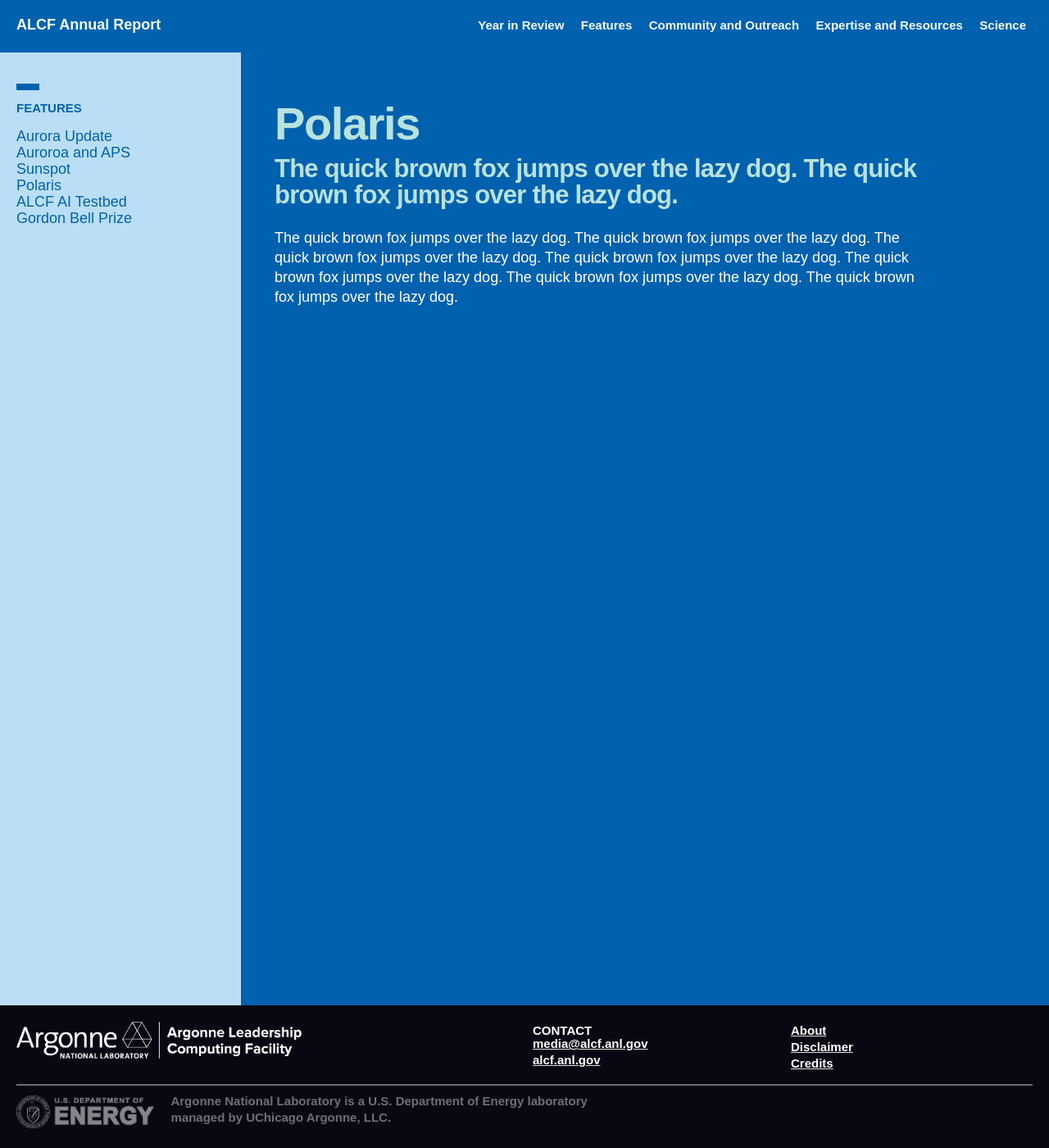
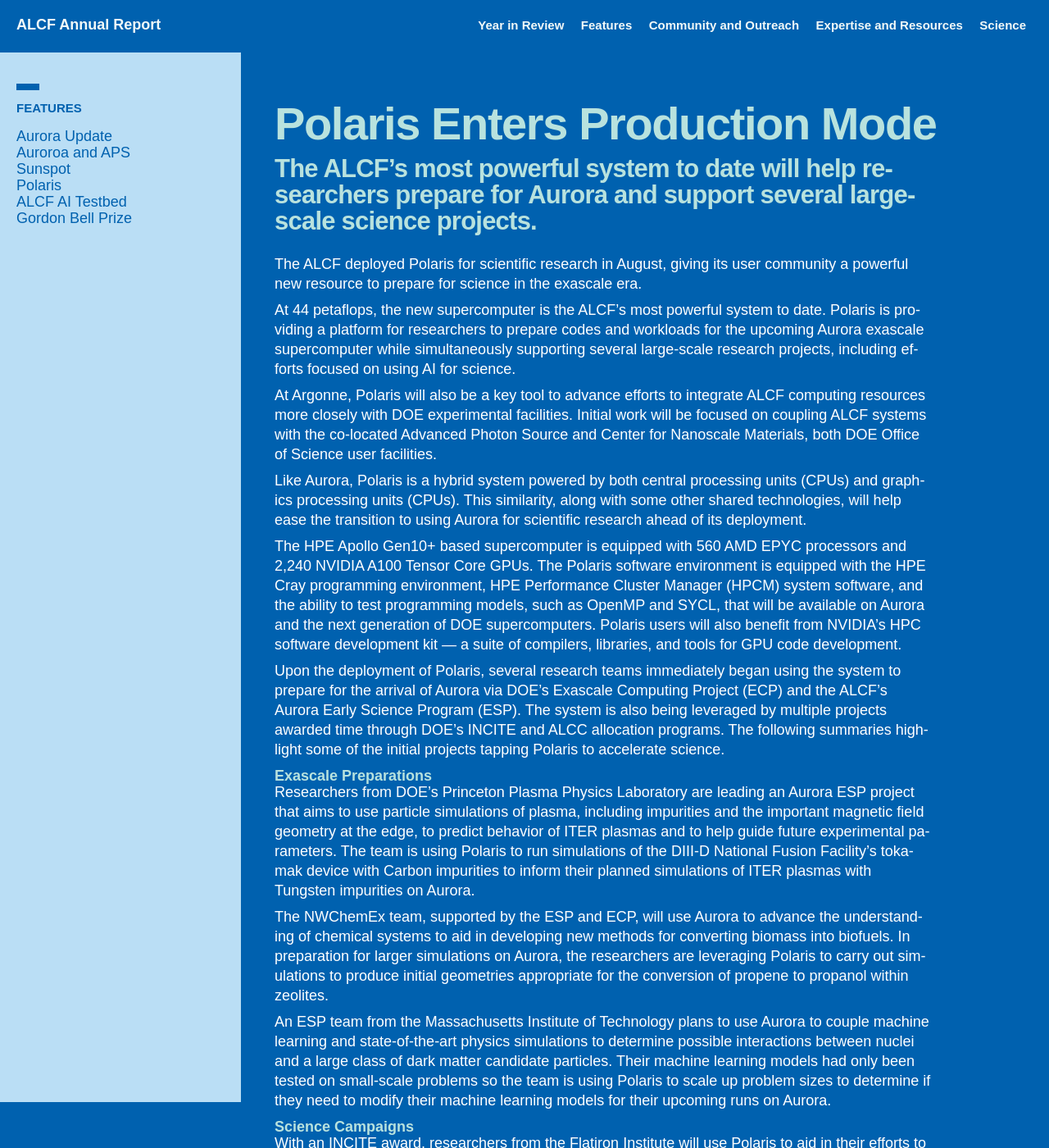
Before and after one commit to sbx-bnagle/ALCF-AR2022, a Jekyll site: the page built from 02_features/polaris.md, in a window 1280 px wide and 1400 px high. Shown: the whole window at 82% size. Built offline with Jekyll 4.4.1, drawn with Linux system fonts in a browser that asks for light colours; some web fonts are replaced; some of the changed text lies outside the part shown.

Commit message:
added Polaris feature

```diff
--- a/02_features/polaris.md
+++ b/02_features/polaris.md
@@ -3,10 +3,36 @@
 theme: cyan
 permalink: /features/polaris
 
-title: Polaris
+title: Polaris Enters Production Mode
 img: fpo.jpg
-intro: "The quick brown fox jumps over the lazy dog. The quick brown fox jumps over the lazy dog."
+intro: "The ALCF’s most powerful system to date will help researchers prepare for Aurora and support several large-scale science projects."
 ---
 
 
-The quick brown fox jumps over the lazy dog. The quick brown fox jumps over the lazy dog. The quick brown fox jumps over the lazy dog. The quick brown fox jumps over the lazy dog. The quick brown fox jumps over the lazy dog. The quick brown fox jumps over the lazy dog. The quick brown fox jumps over the lazy dog.
+The ALCF deployed Polaris for scientific research in August, giving its user community a powerful new resource to prepare for science in the exascale era.
+
+At 44 petaflops, the new supercomputer is the ALCF’s most powerful system to date. Polaris is providing a platform for researchers to prepare codes and workloads for the upcoming Aurora exascale supercomputer while simultaneously supporting several large-scale research projects, including efforts focused on using AI for science.
+
+At Argonne, Polaris will also be a key tool to advance efforts to integrate ALCF computing resources more closely with DOE experimental facilities. Initial work will be focused on coupling ALCF systems with the co-located Advanced Photon Source and Center for Nanoscale Materials, both DOE Office of Science user facilities.
+
+Like Aurora, Polaris is a hybrid system powered by both central processing units (CPUs) and graphics processing units (CPUs). This similarity, along with some other shared technologies, will help ease the transition to using Aurora for scientific research ahead of its deployment.
+
+The HPE Apollo Gen10+ based supercomputer is equipped with 560 AMD EPYC processors and 2,240 NVIDIA A100 Tensor Core GPUs. The Polaris software environment is equipped with the HPE Cray programming environment, HPE Performance Cluster Manager (HPCM) system software, and the ability to test programming models, such as OpenMP and SYCL, that will be available on Aurora and the next generation of DOE supercomputers. Polaris users will also benefit from NVIDIA’s HPC software development kit — a suite of compilers, libraries, and tools for GPU code development.
+
+Upon the deployment of Polaris, several research teams immediately began using the system to prepare for the arrival of Aurora via DOE’s Exascale Computing Project (ECP) and the ALCF’s Aurora Early Science Program (ESP). The system is also being leveraged by multiple projects awarded time through DOE’s INCITE and ALCC allocation programs. The following summaries highlight some of the initial projects tapping Polaris to accelerate science.
+
+## Exascale Preparations
+
+Researchers from DOE’s Princeton Plasma Physics Laboratory are leading an Aurora ESP project that aims to use particle simulations of plasma, including impurities and the important magnetic field geometry at the edge, to predict behavior of ITER plasmas and to help guide future experimental parameters. The team is using Polaris to run simulations of the DIII-D National Fusion Facility’s tokamak device with Carbon impurities to inform their planned simulations of ITER plasmas with Tungsten impurities on Aurora.
+
+The NWChemEx team, supported by the ESP and ECP, will use Aurora to advance the understanding of chemical systems to aid in developing new methods for converting biomass into biofuels. In preparation for larger simulations on Aurora, the researchers are leveraging Polaris to carry out simulations to produce initial geometries appropriate for the conversion of propene to propanol within zeolites.
+
+An ESP team from the Massachusetts Institute of Technology plans to use Aurora to couple machine learning and state-of-the-art physics simulations to determine possible interactions between nuclei and a large class of dark matter candidate particles. Their machine learning models had only been tested on small-scale problems so the team is using Polaris to scale up problem sizes to determine if they need to modify their machine learning models for their upcoming runs on Aurora.
+
+## Science Campaigns
+
+With an INCITE award, researchers from the Flatiron Institute will use Polaris to aid in their efforts to reduce the computational and energetic costs of producing successful peptide macrocycle drugs or industrial enzymes with useful functions in medicine and manufacturing. The INCITE team will develop low-cost machine learning methods that can approximate the output of computationally expensive validation simulations, ultimately allowing users without access to large-scale resources to perform design and validation tasks on much more modest computing systems.
+
+An Argonne-led ALCC team will leverage Polaris to perform high-fidelity computational fluid dynamics and multiphysics simulations to investigate fundamental flow phenomena in next-generation nuclear power reactors. The project’s simulations will be carried out in collaboration with X-energy and TerraPower (recipients of awards from DOE’s Advanced Reactor Demonstration Program) with the potential to accelerate the deployment of carbon-free energy solutions.
+
+Building on years of work using Theta, a Princeton University-led team will use Polaris to advance their 3D simulations of core-collapse supernova. With their new INCITE allocation, the researchers will conduct not only a full suite of 3D simulations for the spectrum of progenitor stars but carry out these simulations for approximately five times the physical time possible with their previous INCITE allocations all the way to the asymptotic state.
```
